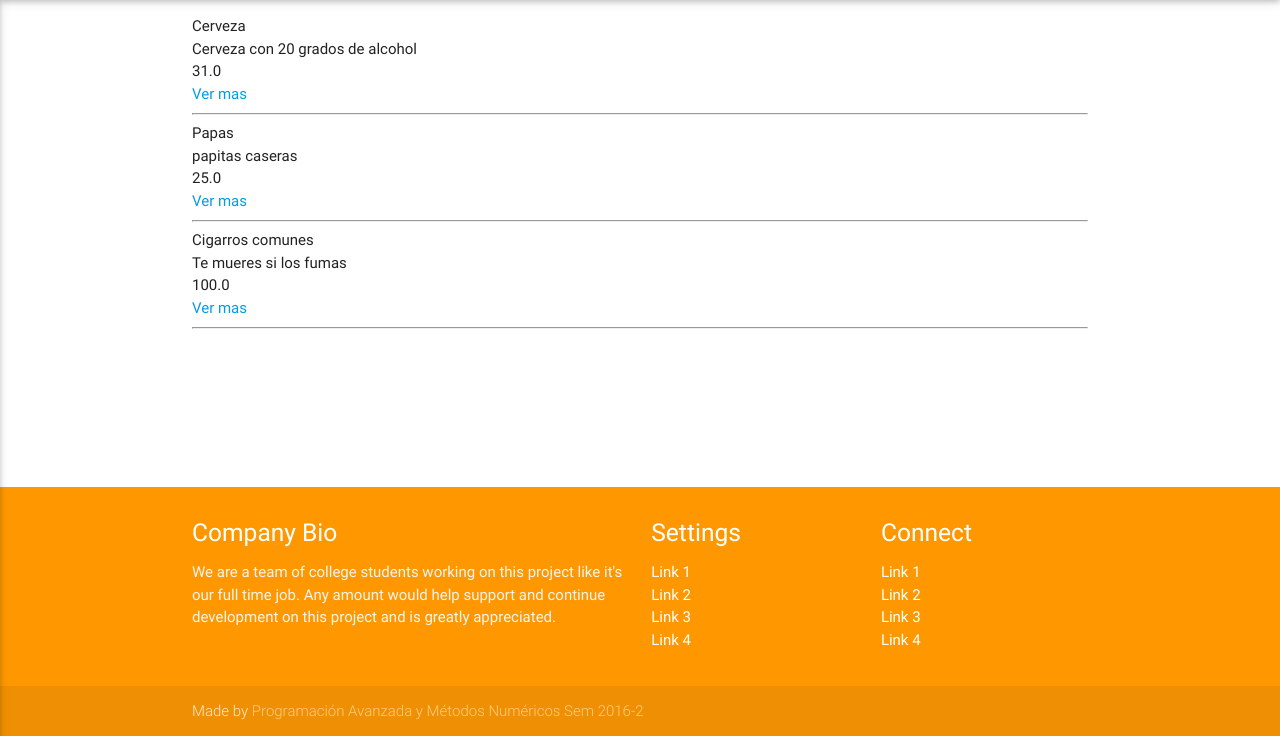
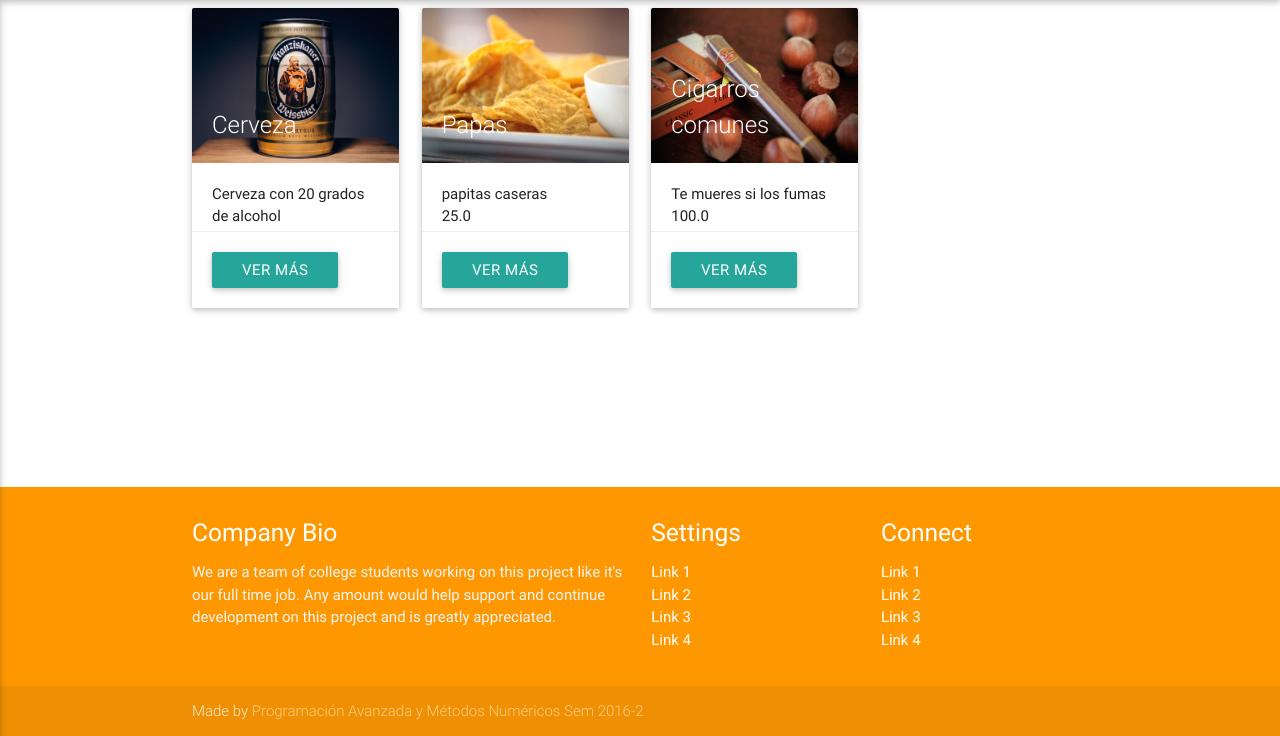
Before and after one commit to crashbit/2016-2, a Flask app: page /productos in a window 1280 px wide. Shown: the part 64-800 px from the top of the page. Run offline with Flask 2, Linux system fonts and the light colour scheme; data comes from the database, SQL or seed files in the repository; both versions use the stored data as it was after the commit; some libraries are stand-ins or nearby versions.

Commit message:
Actualización en producto y descripcion de producto
Se agregaron "cards" para una mejor presentación del catálogo
Se creo una "card" para presentar mejor el producto
Se crearon "buttons" que pemiten interactuar mejor

```diff
--- a/Teoria-PAMN/flask/forms-orm-bd/app/templates/catalogo.html
+++ b/Teoria-PAMN/flask/forms-orm-bd/app/templates/catalogo.html
@@ -2,15 +2,26 @@
 {% extends "base.html" %}
 
 {% block content %}
-    <ul>
-    {% for producto in productos %}
-        <li>
-            {{producto.nombre}}<br>
-            {{producto.descripcion}}<br>
-            {{producto.precio}}<br>
-            <a href="/productos/{{producto.id}}">Ver mas </a>
-        </li>
-        <hr>
-    {% endfor%}
-    </ul>
+    <div class="row">
+
+        {% for producto in productos %}
+            <div class="col s12 m3"> <!-- esta declaración dice, en movil 1 sola imagen, en tablet y desktop 3 imagenes -->
+                <div class="card small">
+                    <div class="card-image">
+                        <img src="{{ url_for('static', filename='images/productos/' + producto.foto) }}" />
+                        <span class="card-title">{{producto.nombre}}</span>
+                    </div>
+                    <div class="card-content">
+                        <p>{{producto.descripcion}}</p>
+                        <p>{{producto.precio}}</p>
+                    </div>
+                    <div class="card-action">
+
+                        <a href="/productos/{{producto.id}}" class="waves-effect waves-light btn">Ver más</a>
+                    </div>
+                </div>
+            </div>
+        {% endfor%}
+
+    </div>
 {% endblock %}
```
Also changed, not shown: Teoria-PAMN/flask/forms-orm-bd/app/templates/desc_producto.html (+18 -4 lines), Teoria-PAMN/flask/forms-orm-bd/app.db, Teoria-PAMN/flask/forms-orm-bd/app/static/images/productos/cerveza.jpg (added), Teoria-PAMN/flask/forms-orm-bd/app/static/images/productos/chips.jpg (added), Teoria-PAMN/flask/forms-orm-bd/app/static/images/productos/cigarros.jpg (added), 5 other files.
